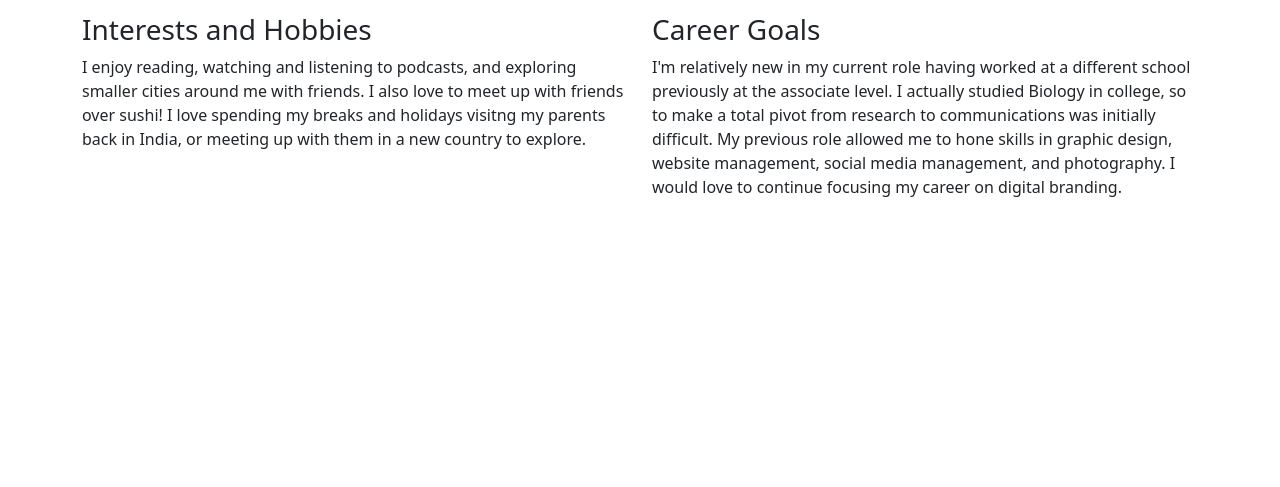
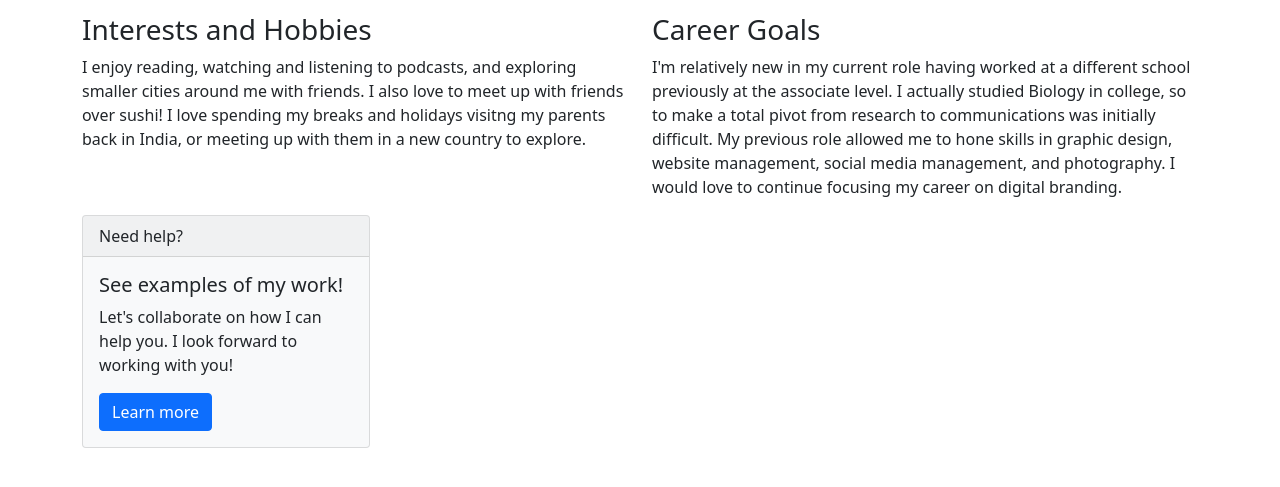
Before and after one commit to kathalye30/m14-hw14-athalye-kavita, a plain HTML site: page index.html in a window 1280 px wide. Shown: the part 187-674 px from the top of the page. Drawn offline with nearby package versions, Linux system fonts and the light colour scheme.

Commit message:
Added and modified card and button components

```diff
--- a/index.html
+++ b/index.html
@@ -36,6 +36,14 @@
         <p>I'm relatively new in my current role having worked at a different school previously at the associate level. I actually studied Biology in college, so to make a total pivot from research to communications was initially difficult. My previous role allowed me to hone skills in graphic design, website management, social media management, and photography. I would love to continue focusing my career on digital branding.</p>
       </div>
     </div>
+    <div class="card text-dark bg-light mb-3" style="max-width: 18rem;">
+      <div class="card-header">Need help?</div>
+      <div class="card-body">
+        <h5 class="card-title">See examples of my work!</h5>
+        <p class="card-text">Let's collaborate on how I can help you. I look forward to working with you!</p>
+        <a href="#" class="btn btn-primary">Learn more</a>
+      </div>
+    </div>
   </div>
   <script src="https://cdn.jsdelivr.net/npm/bootstrap@5.1.3/dist/js/bootstrap.bundle.min.js" integrity="sha384-ka7Sk0Gln4gmtz2MlQnikT1wXgYsOg+OMhuP+IlRH9sENBO0LRn5q+8nbTov4+1p" crossorigin="anonymous"></script>
 </body>
```
